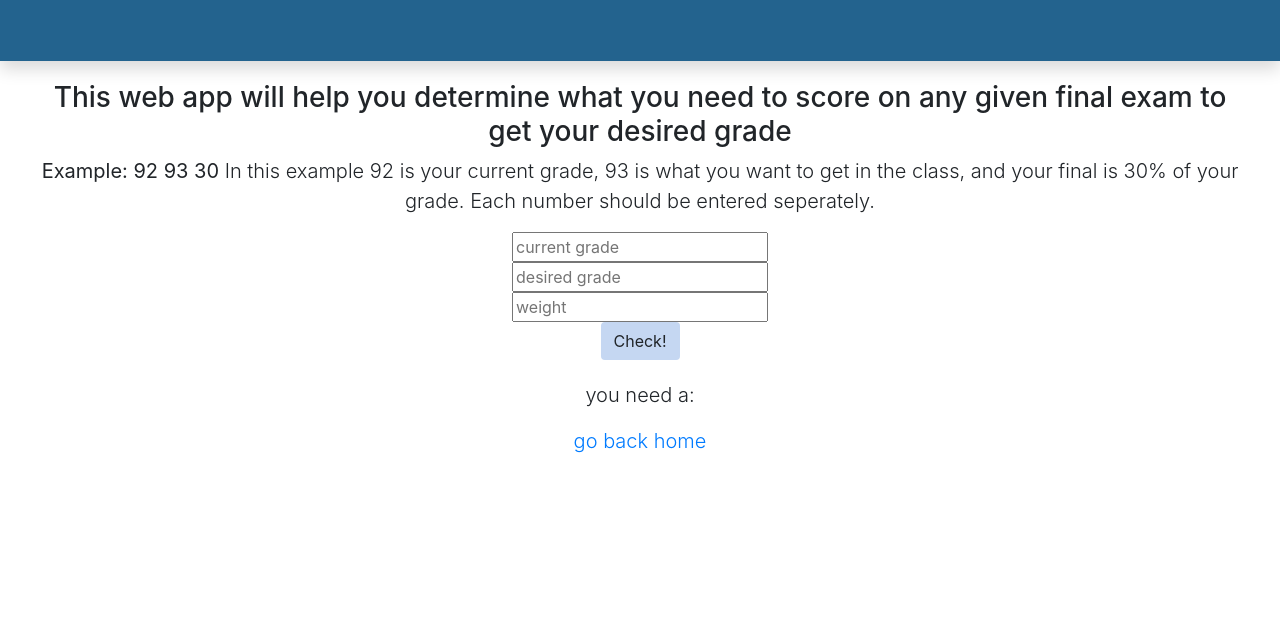
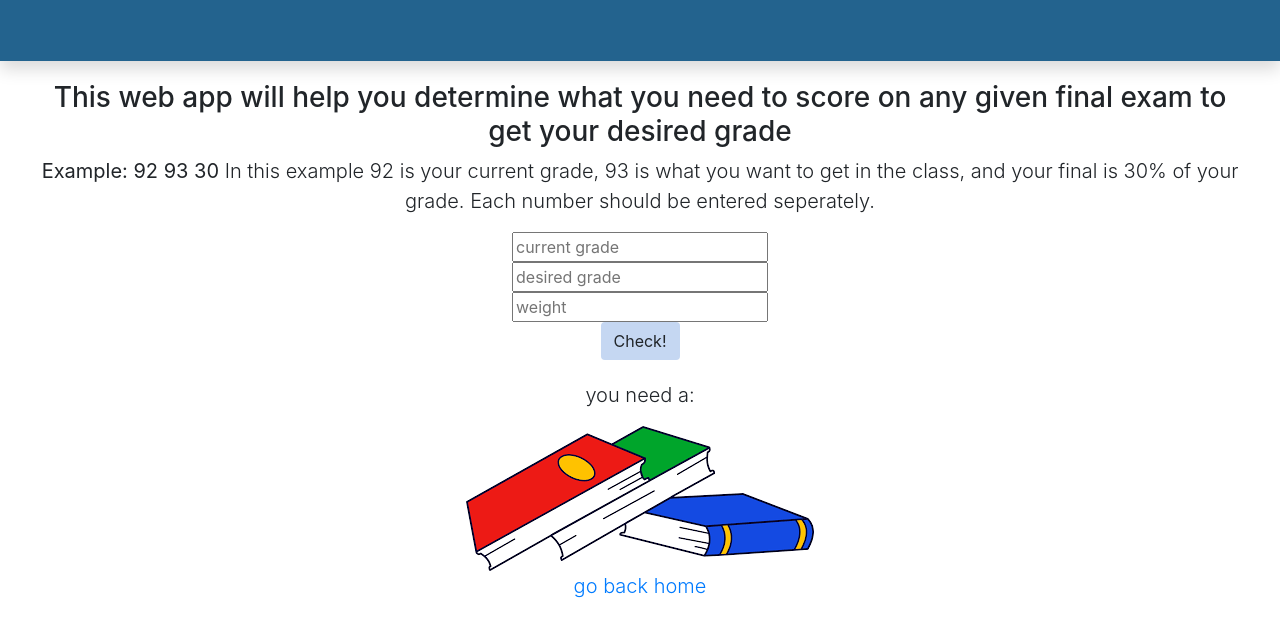
Before and after one commit to Solale5/final-grade-calculator, a plain HTML site: page index.html in a window 1280 px wide. Shown: the part 137-774 px from the top of the page. Drawn offline with nearby package versions, Linux system fonts and the light colour scheme; the site is published under a folder, as on GitHub Pages, so addresses that start at the root find nothing.

Commit message:
adjusted path

```diff
--- a/finalGradeCalculator/index.html
+++ b/index.html
@@ -39,9 +39,9 @@
     </div>
     <p class="lead message">you need a:</p>
 
-      <img class="books" src="/finalGradeCalculator/download.jpg" alt="">
+      <img class="books" src="download.jpg" alt="">
 
-    <a href="../index.html" class="lead">go back home</a>
+    <a href="https://solomonalemu.com/" class="lead">go back home</a>
 
     <script  src="script.js"></script>
   </body>
```
Also changed, not shown: Screen Shot 2020-12-11 at 8.52.50 PM.png (renamed from finalGradeCalculator/Screen Shot 2020-12-11 at 8.52.50 PM.png), download.jpg (renamed from finalGradeCalculator/download.jpg), script.js (renamed from finalGradeCalculator/script.js), style.css (renamed from finalGradeCalculator/style.css), unnamed.jpg (renamed from finalGradeCalculator/unnamed.jpg).
